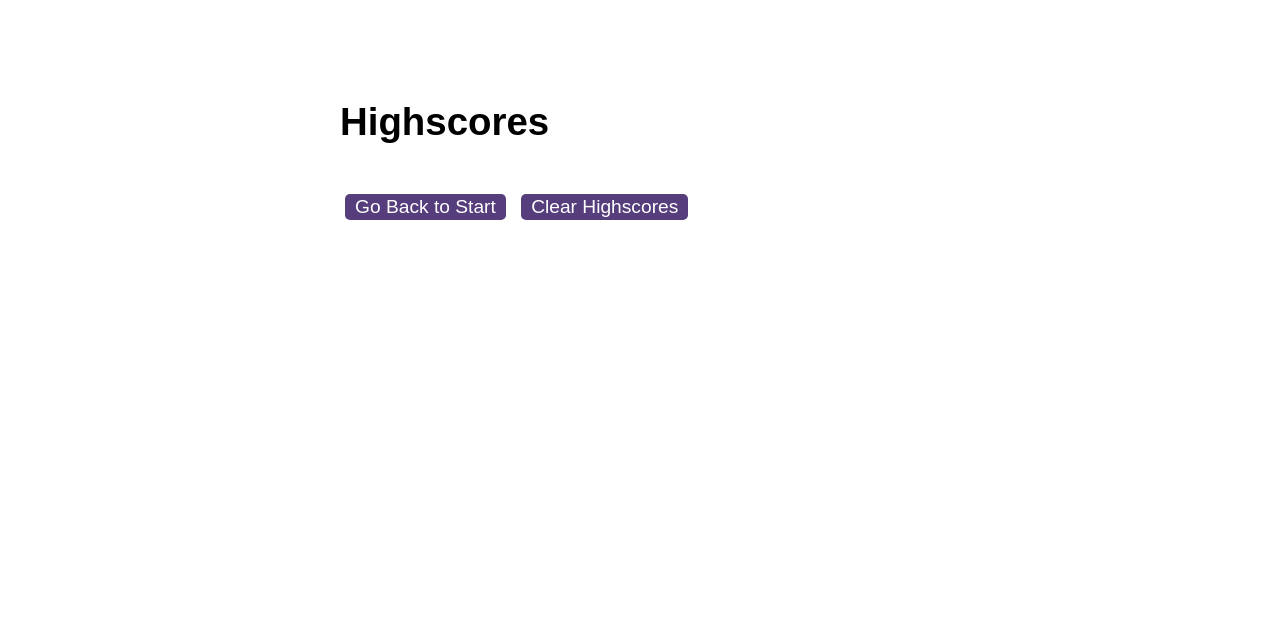
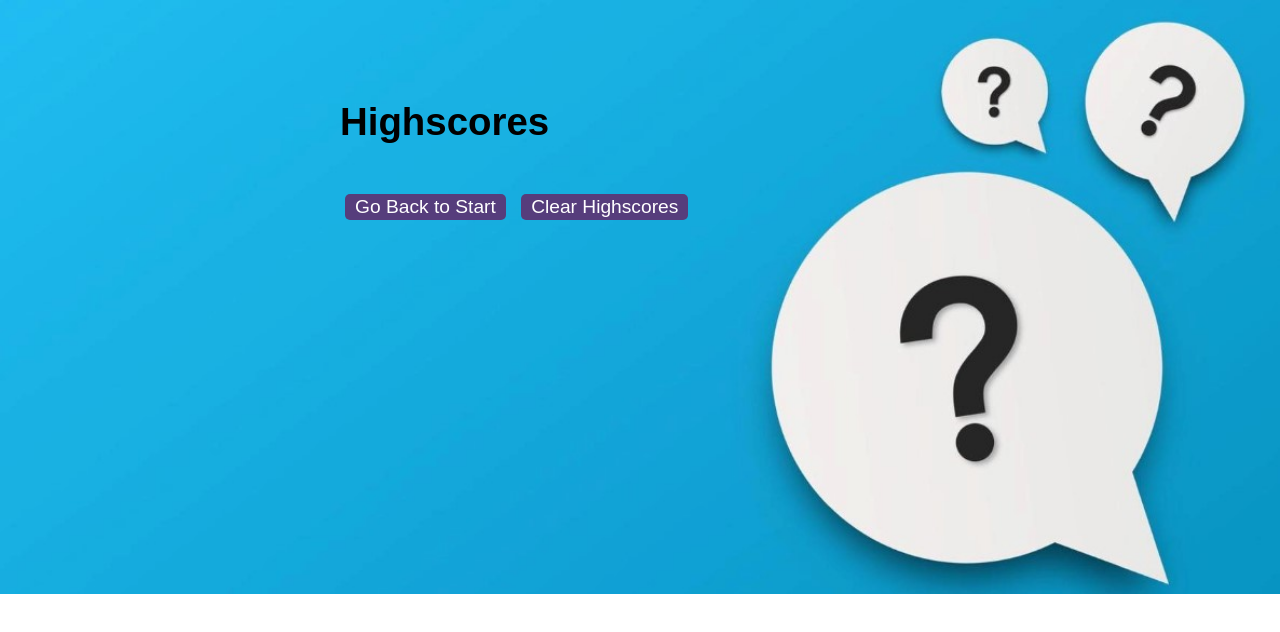
Before and after one commit to brooksy236/Code-Quiz, a plain HTML site: page highscores.html in a window 1280 px wide. Drawn offline with Linux system fonts and the light colour scheme.

Commit message:
added another background picture

```diff
--- a/assets/css/styles.css
+++ b/assets/css/styles.css
@@ -88,6 +88,13 @@ li:nth-child(odd) {
 }
 
 .background {
-  background-image: url(../yellowbackground.jpeg);
+  background-image: url(../images/yellowbackground.jpeg);
   background-size: cover;
+  background-repeat: no-repeat;
   }
+
+.scoresBackground {
+  background-image: url(../images/bluebackground.jpeg);
+  background-size: cover;
+  background-repeat: no-repeat;
+}
--- a/highscores.html
+++ b/highscores.html
@@ -9,7 +9,7 @@
     <link rel="stylesheet" href="./assets/css/styles.css" />
   </head>
 
-  <body>
+  <body class="scoresBackground">
     <div class="wrapper">
       <h1>Highscores</h1>
       <ol id="highscores"></ol>
```
Also changed, not shown: assets/images/bluebackground.jpeg (added), assets/images/yellowbackground.jpeg (renamed from assets/yellowbackground.jpeg).
